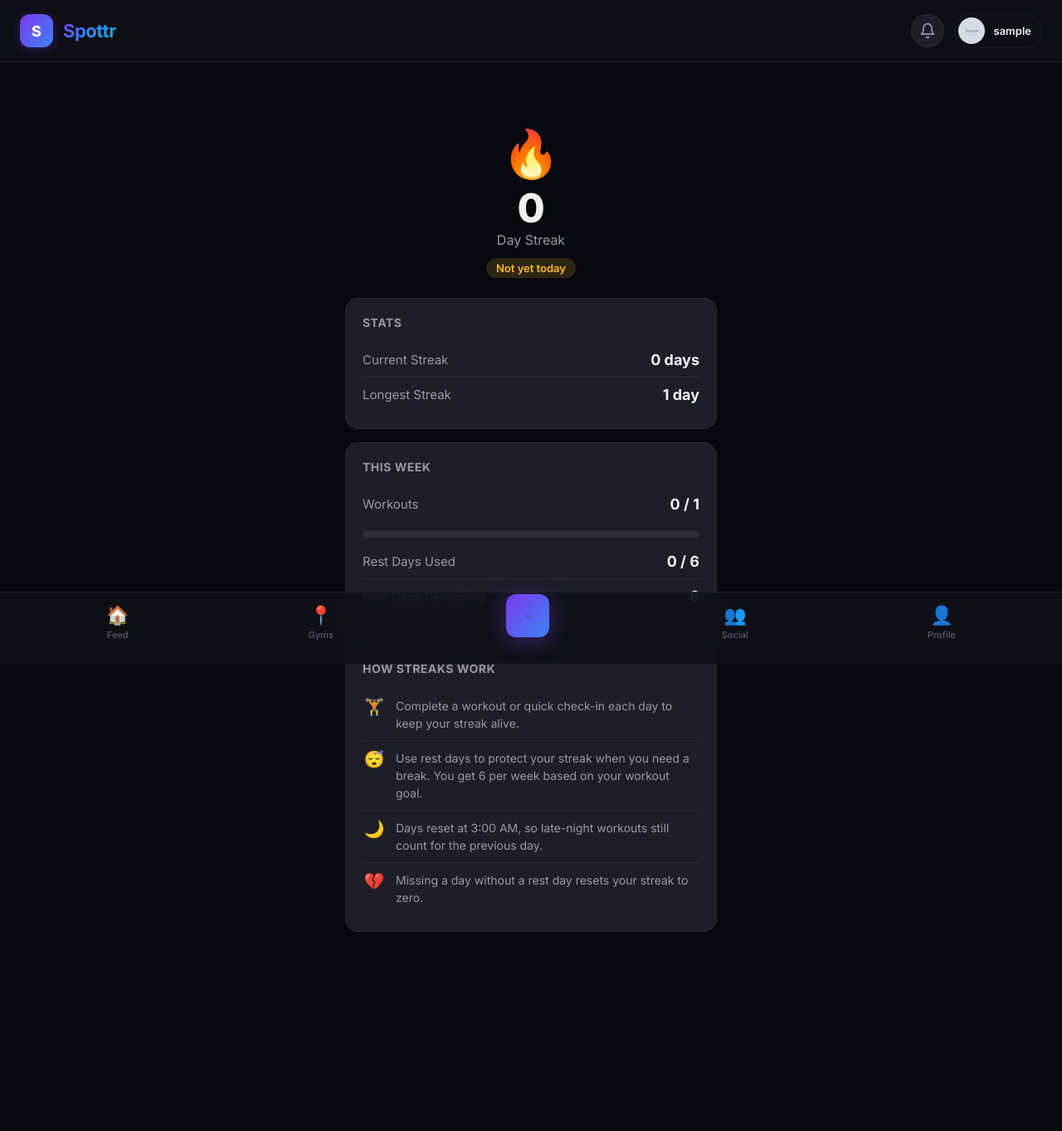
After one commit to chanjalen/3_spottr, a Django app: page /workouts/streak/ in a window 1280 px wide. The commit adds this page. Shown: the whole page at 83% size. Run offline with Django 5.2, Linux system fonts and the light colour scheme; a user stored in the database is signed in; tables that the repository leaves empty hold one stand-in row (values such as "Sample post"); grey boxes marked "Sample" are stand-in pictures; data that the repository does not hold is empty; parts of the project's set-up code (start-up, migrations or seed data) failed here and were passed over.

Commit message:
Add missing frontend templates for streak card and rest day button
These files were missed in the original commit - adds the streak
details page, clickable streak card on profile, and rest day button
in the navbar.

Co-Authored-By: Claude Opus 4.6 <noreply@anthropic.com>

```diff
--- a/frontend/templates/gyms/base.html
+++ b/frontend/templates/gyms/base.html
@@ -1062,6 +1062,10 @@
             background: linear-gradient(135deg, #f97316, #fb923c);
         }
 
+        .popup-option-icon.green {
+            background: linear-gradient(135deg, #22c55e, #4ade80);
+        }
+
         .popup-option-text {
             font-size: 15px;
             font-weight: 600;
@@ -2368,10 +2372,12 @@
         </div>
         <div class="header-right">
             {% if user.is_authenticated %}
-            <div class="streak-badge">
+            {% if user.current_streak > 0 %}
+            <a href="{% url 'workouts:streak_details' %}" class="streak-badge" style="text-decoration:none;color:inherit;">
                 <span>🔥</span>
-                <span>{{ user.current_streak }}</span>
-            </div>
+                <span>{{ user.current_streak }}d</span>
+            </a>
+            {% endif %}
             <button class="notif-bell-btn" id="notifBellBtn" aria-label="Notifications">
                 <svg width="20" height="20" viewBox="0 0 24 24" fill="none" stroke="currentColor" stroke-width="2" stroke-linecap="round" stroke-linejoin="round">
                     <path d="M18 8A6 6 0 0 0 6 8c0 7-3 9-3 9h18s-3-2-3-9"/>
@@ -2436,6 +2442,10 @@
         <a href="{% url 'workouts:log_workout' %}" class="popup-option">
             <div class="popup-option-icon orange">🏋️</div>
             <span class="popup-option-text">Log Workout</span>
+        </a>
+        <a href="#" class="popup-option" id="restDayBtn">
+            <div class="popup-option-icon green">😴</div>
+            <span class="popup-option-text">Rest Day</span>
         </a>
     </div>
 
@@ -3189,6 +3199,27 @@
             let replyRestriction = 'everyone';
             let attachedPrData = null;
 
+            // Rest Day button handler
+            const restDayBtn = document.getElementById('restDayBtn');
+            if (restDayBtn) {
+                restDayBtn.addEventListener('click', function(e) {
+                    e.preventDefault();
+                    closeCreatePopup();
+                    if (!confirm('Are you sure you want to log a rest day?')) return;
+                    fetch('/workouts/rest-day/', {
+                        method: 'POST',
+                        headers: {
+                            'X-CSRFToken': document.querySelector('[name=csrfmiddlewaretoken]').value,
+                        },
+                    })
+                    .then(r => r.json())
+                    .then(data => {
+                        alert(data.message || data.error || 'Done');
+                    })
+                    .catch(() => alert('Something went wrong. Please try again.'));
+                });
+            }
+
             if (createPostBtn && postModal) {
                 // Open post modal
                 createPostBtn.addEventListener('click', function(e) {
--- /dev/null
+++ b/frontend/templates/workouts/streak_details.html
@@ -0,0 +1,210 @@
+{% extends "gyms/base.html" %}
+{% block title %}Streak Details{% endblock %}
+
+{% block extra_css %}
+<style>
+    .streak-page {
+        max-width: 480px;
+        margin: 0 auto;
+        padding: 20px 16px 100px;
+    }
+
+    .streak-hero {
+        text-align: center;
+        padding: 32px 0 24px;
+    }
+
+    .streak-hero-emoji {
+        font-size: 56px;
+        display: block;
+        margin-bottom: 8px;
+    }
+
+    .streak-hero-count {
+        font-size: 48px;
+        font-weight: 800;
+        color: var(--text-primary);
+        line-height: 1;
+    }
+
+    .streak-hero-label {
+        font-size: 16px;
+        color: var(--text-secondary);
+        margin-top: 4px;
+    }
+
+    .streak-hero-status {
+        display: inline-block;
+        margin-top: 12px;
+        padding: 4px 12px;
+        border-radius: 20px;
+        font-size: 13px;
+        font-weight: 600;
+    }
+
+    .streak-hero-status.active {
+        background: rgba(34, 197, 94, 0.15);
+        color: #22c55e;
+    }
+
+    .streak-hero-status.pending {
+        background: rgba(251, 191, 36, 0.15);
+        color: #fbbf24;
+    }
+
+    .streak-card {
+        background: var(--bg-elevated);
+        border: 1px solid var(--border-subtle);
+        border-radius: 16px;
+        padding: 20px;
+        margin-bottom: 16px;
+    }
+
+    .streak-card-title {
+        font-size: 14px;
+        font-weight: 700;
+        color: var(--text-secondary);
+        text-transform: uppercase;
+        letter-spacing: 0.5px;
+        margin-bottom: 16px;
+    }
+
+    .streak-stat-row {
+        display: flex;
+        justify-content: space-between;
+        align-items: center;
+        padding: 10px 0;
+    }
+
+    .streak-stat-row + .streak-stat-row {
+        border-top: 1px solid var(--border-subtle);
+    }
+
+    .streak-stat-label {
+        font-size: 15px;
+        color: var(--text-secondary);
+    }
+
+    .streak-stat-value {
+        font-size: 18px;
+        font-weight: 700;
+        color: var(--text-primary);
+    }
+
+    .streak-progress-bar {
+        width: 100%;
+        height: 8px;
+        background: rgba(255, 255, 255, 0.08);
+        border-radius: 4px;
+        margin-top: 12px;
+        overflow: hidden;
+    }
+
+    .streak-progress-fill {
+        height: 100%;
+        border-radius: 4px;
+        background: linear-gradient(90deg, #7c3aed, #a855f7);
+        transition: width 0.3s ease;
+    }
+
+    .streak-progress-fill.rest {
+        background: linear-gradient(90deg, #22c55e, #4ade80);
+    }
+
+    .streak-rule {
+        display: flex;
+        gap: 12px;
+        padding: 10px 0;
+    }
+
+    .streak-rule + .streak-rule {
+        border-top: 1px solid var(--border-subtle);
+    }
+
+    .streak-rule-icon {
+        font-size: 20px;
+        flex-shrink: 0;
+        width: 28px;
+        text-align: center;
+    }
+
+    .streak-rule-text {
+        font-size: 14px;
+        color: var(--text-secondary);
+        line-height: 1.5;
+    }
+</style>
+{% endblock %}
+
+{% block content %}
+<div class="streak-page">
+    <!-- Hero -->
+    <div class="streak-hero">
+        <span class="streak-hero-emoji">🔥</span>
+        <div class="streak-hero-count">{{ current_streak }}</div>
+        <div class="streak-hero-label">Day Streak</div>
+        {% if has_activity_today %}
+        <span class="streak-hero-status active">Active today</span>
+        {% elif has_rest_today %}
+        <span class="streak-hero-status active">Resting today</span>
+        {% else %}
+        <span class="streak-hero-status pending">Not yet today</span>
+        {% endif %}
+    </div>
+
+    <!-- Stats -->
+    <div class="streak-card">
+        <div class="streak-card-title">Stats</div>
+        <div class="streak-stat-row">
+            <span class="streak-stat-label">Current Streak</span>
+            <span class="streak-stat-value">{{ current_streak }} day{{ current_streak|pluralize }}</span>
+        </div>
+        <div class="streak-stat-row">
+            <span class="streak-stat-label">Longest Streak</span>
+            <span class="streak-stat-value">{{ longest_streak }} day{{ longest_streak|pluralize }}</span>
+        </div>
+    </div>
+
+    <!-- Weekly Progress -->
+    <div class="streak-card">
+        <div class="streak-card-title">This Week</div>
+        <div class="streak-stat-row">
+            <span class="streak-stat-label">Workouts</span>
+            <span class="streak-stat-value">{{ weekly_workout_count }} / {{ weekly_workout_goal }}</span>
+        </div>
+        <div class="streak-progress-bar">
+            <div class="streak-progress-fill" style="width: {% if weekly_workout_goal > 0 %}{% widthratio weekly_workout_count weekly_workout_goal 100 %}%{% else %}0%{% endif %};max-width:100%;"></div>
+        </div>
+
+        <div class="streak-stat-row" style="margin-top: 8px;">
+            <span class="streak-stat-label">Rest Days Used</span>
+            <span class="streak-stat-value">{{ rest_info.rest_days_used }} / {{ rest_info.rest_days_allowed }}</span>
+        </div>
+        <div class="streak-stat-row">
+            <span class="streak-stat-label">Rest Days Remaining</span>
+            <span class="streak-stat-value">{{ rest_info.rest_days_remaining }}</span>
+        </div>
+    </div>
+
+    <!-- How Streaks Work -->
+    <div class="streak-card">
+        <div class="streak-card-title">How Streaks Work</div>
+        <div class="streak-rule">
+            <span class="streak-rule-icon">🏋️</span>
+            <span class="streak-rule-text">Complete a workout or quick check-in each day to keep your streak alive.</span>
+        </div>
+        <div class="streak-rule">
+            <span class="streak-rule-icon">😴</span>
+            <span class="streak-rule-text">Use rest days to protect your streak when you need a break. You get {{ rest_info.rest_days_allowed }} per week based on your workout goal.</span>
+        </div>
+        <div class="streak-rule">
+            <span class="streak-rule-icon">🌙</span>
+            <span class="streak-rule-text">Days reset at 3:00 AM, so late-night workouts still count for the previous day.</span>
+        </div>
+        <div class="streak-rule">
+            <span class="streak-rule-icon">💔</span>
+            <span class="streak-rule-text">Missing a day without a rest day resets your streak to zero.</span>
+        </div>
+    </div>
+</div>
+{% endblock %}
```
Also changed, not shown: frontend/templates/accounts/profile.html (+7 -0 lines).
